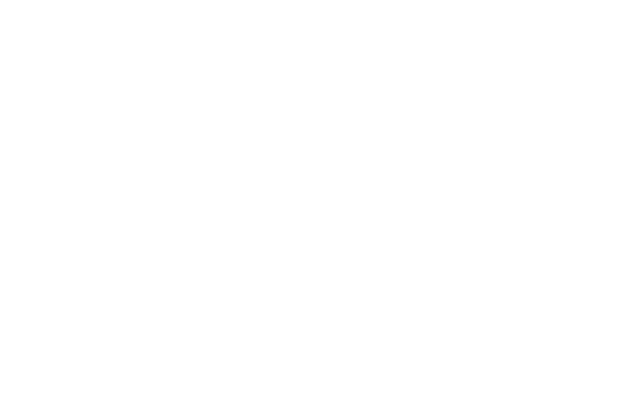
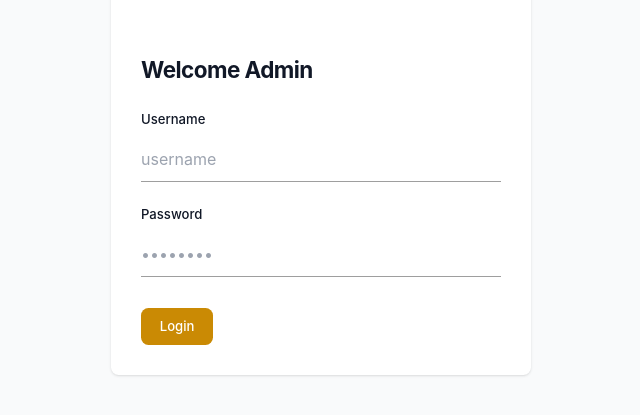
Before and after one commit to BennySlash/Quiz-App, a React (Vite) app: page /admin-login in a window 1280 px wide. Before the commit this address had no page. Shown: the part 221-636 px from the top of the page, without its empty margins (319-959 px from the left). Built offline with nearby package versions, Linux system fonts and the light colour scheme.

Commit message:
admin login

```diff
--- a/package.json
+++ b/package.json
@@ -27,9 +27,7 @@
     "react": "^18.2.0",
     "react-dom": "^18.2.0",
     "react-helmet": "^6.1.0",
-    "react-particles": "^2.12.2",
     "react-router-dom": "^6.20.1",
-    "react-tsparticles": "^2.12.2",
     "realm-web": "^2.0.0",
     "sass": "^1.69.5",
     "tsparticles": "^3.0.3",
--- a/src/App.jsx
+++ b/src/App.jsx
@@ -3,13 +3,15 @@
 import QuizInstruction from "./components/quiz/QuizInstructions";
 import Play from "./components/quiz/Play";
 import QuizSummary from "./components/quiz/QuizSummary";
-import AdminConsole from "./components/AdminConsole";
+import AdminLogin from "./components/admin/AdminLogin";
+import AdminConsole from "./components/admin/AdminConsole";
 
 function App() {
   return (
     <>
       <Routes>
         <Route path="/" element={<Home />} />
+        <Route path="/admin-login" element={<AdminLogin />} />
         <Route path="/admin-console" element={<AdminConsole />} />
         <Route path="/instructions" element={<QuizInstruction />} />
         <Route path="/play-quiz" element={<Play />} />
--- a/src/backend/index.js
+++ b/src/backend/index.js
@@ -5,12 +5,12 @@
 const mongoose = require("mongoose");
 
 const MONGO_URI =
-  "mongodb+srv://biniyamayele:Testing1234@cluster0.xl8ulig.mongodb.net/quiz_test?retryWrites=true&w=majority";
+  "mongodb+srv://biniyamayele:Testing1234@cluster0.xl8ulig.mongodb.net/";
 
-const dotenv = require("dotenv");
+// const dotenv = require("dotenv");
 const app = express();
 
-dotenv.config({ path: "config/config.env" });
+// dotenv.config({ path: "config/config.env" });
 app.use(bodyParser.json());
 app.use(bodyParser.urlencoded({ extended: false }));
 
--- a/src/components/Home.jsx
+++ b/src/components/Home.jsx
@@ -31,7 +31,7 @@
   }
   function handleChange(event) {
     setEmail(event.target.value);
-    console.log(event.target.value);
+    // console.log(event.target.value);
   }
   function setPath() {
     const isPresent = employeeEmails.includes(email);
@@ -56,7 +56,6 @@
         inDuration: "800",
         outDuration: "800",
       });
-
       navigate("/instructions", { state: { fullName: fullName } });
     } else {
       M.toast({
@@ -67,29 +66,33 @@
     }
   }
 
-  const adminConsole = () => {
-    const adminPassword = prompt("Enter Admin Password");
-    if (adminPassword === "quiz@Admin") {
-      M.toast({
-        html: "Welcome Admin",
-        classes: "toast-valid",
-        displayLength: "2600",
-        inDuration: "800",
-        outDuration: "800",
-      });
-      navigate("/admin-console");
-    } else if (adminPassword === null) {
-      return redirect("/");
-    } else if (adminPassword !== "quiz@Admin") {
-      M.toast({
-        html: "Incorrect Password",
-        classes: "toast-invalid",
-        displayLength: "2600",
-        inDuration: "800",
-        outDuration: "800",
-      });
-      return redirect("/");
-    }
+  // const adminConsole = () => {
+  //   const adminPassword = prompt("Enter Admin Password");
+  //   if (adminPassword === "quiz@Admin") {
+  //     M.toast({
+  //       html: "Welcome Admin",
+  //       classes: "toast-valid",
+  //       displayLength: "2600",
+  //       inDuration: "800",
+  //       outDuration: "800",
+  //     });
+  //     navigate("/admin-console");
+  //   } else if (adminPassword === null) {
+  //     return redirect("/");
+  //   } else if (adminPassword !== "quiz@Admin") {
+  //     M.toast({
+  //       html: "Incorrect Password",
+  //       classes: "toast-invalid",
+  //       displayLength: "2600",
+  //       inDuration: "800",
+  //       outDuration: "800",
+  //     });
+  //     return redirect("/");
+  //   }
+  // };
+  const adminConsole = (event) => {
+    event.preventDefault();
+    navigate("/admin-login");
   };
   return (
     <>
--- a/src/components/AdminConsole.jsx
+++ b/src/components/admin/AdminConsole.jsx
@@ -1,5 +1,5 @@
 const AdminConsole = () => {
-  return <div>abebe beso bela</div>;
+  return <h1>abebe beso bela</h1>;
 };
 
 export default AdminConsole;
--- /dev/null
+++ b/src/components/admin/AdminLogin.jsx
@@ -0,0 +1,104 @@
+import { useState } from "react";
+import { useNavigate, redirect } from "react-router-dom";
+import adminEmails from "../../utils/admin";
+import M from "materialize-css";
+
+const AdminConsole = () => {
+  const navigate = useNavigate();
+  const [adminEmail, setAdminEmail] = useState("");
+  const adminPass = "quiz@Admin";
+  const [password, setPassword] = useState("");
+
+  const handlePassword = (event) => {
+    setPassword(event.target.value);
+  };
+  const handleEmail = (event) => {
+    setAdminEmail(event.target.value);
+  };
+  const validate = (event) => {
+    event.preventDefault();
+    const isAdminUser = adminEmails.includes(adminEmail);
+    if (adminPass === password && isAdminUser) {
+      M.toast({
+        html: "Welcome",
+        classes: "toast-valid",
+        displayLength: "2600",
+        inDuration: "800",
+        outDuration: "800",
+      });
+      navigate("/admin-console");
+    } else {
+      M.toast({
+        html: "Invalid Username or Password",
+        classes: "toast-invalid",
+        displayLength: "2600",
+        inDuration: "800",
+        outDuration: "800",
+      });
+
+      setTimeout(() => {
+        navigate(0);
+      }, 650);
+    }
+  };
+  return (
+    <>
+      <section className="bg-gray-50 dark:bg-gray-700 ">
+        <div className="flex flex-col items-center justify-center px-6 py-8 mx-auto md:h-screen lg:py-0">
+          <div className="w-full bg-white rounded-lg shadow dark:border md:mt-0 sm:max-w-md xl:p-0 dark:bg-gray-800 dark:border-gray-700">
+            <div className="p-6 space-y-4 md:space-y-6 sm:p-8">
+              <h1 className="text-xl  font-bold leading-tight tracking-tight text-gray-900 md:text-2xl dark:text-white">
+                Welcome Admin
+              </h1>
+              <form
+                className="space-y-4 md:space-y-6"
+                action="#"
+                onSubmit={validate}
+              >
+                <div>
+                  <label className="block mb-2 text-sm font-medium text-gray-900 dark:text-white">
+                    Username
+                  </label>
+                  <input
+                    onChange={handleEmail}
+                    value={adminEmail}
+                    type="email"
+                    name="email"
+                    id="email"
+                    className="bg-gray-50 border border-gray-300 text-gray-900 sm:text-sm rounded-lg focus:ring-yellow-600 focus:border-yellow-600 block w-full p-2.5 dark:bg-gray-700 dark:border-gray-600 dark:placeholder-gray-400 dark:text-white dark:focus:ring-blue-500 dark:focus:border-blue-500"
+                    placeholder="username"
+                    required=""
+                  />
+                </div>
+                <div>
+                  <label className="block mb-2 text-sm font-medium text-gray-900 dark:text-white">
+                    Password
+                  </label>
+                  <input
+                    onChange={handlePassword}
+                    value={password}
+                    type="password"
+                    name="password"
+                    id="password"
+                    placeholder="••••••••"
+                    className="bg-gray-50 border border-gray-300 text-gray-900 sm:text-sm rounded-lg focus:ring-yellow-600 focus:border-yellow-600 block w-full p-2.5 dark:bg-gray-700 dark:border-gray-600 dark:placeholder-gray-400 dark:text-white dark:focus:ring-blue-500 dark:focus:border-blue-500"
+                    required=""
+                  />
+                </div>
+
+                <button
+                  type="submit"
+                  className="w-50 self-center text-white bg-yellow-600 hover:bg-yellow-700 focus:ring-4 focus:outline-none focus:ring-yellow-300 font-medium rounded-lg text-sm px-5 py-2.5 text-center dark:bg-yellow-600 dark:hover:bg-yellow-700 dark:focus:ring-yellow-800"
+                >
+                  Login
+                </button>
+              </form>
+            </div>
+          </div>
+        </div>
+      </section>
+    </>
+  );
+};
+
+export default AdminConsole;
--- /dev/null
+++ b/src/utils/admin.js
@@ -0,0 +1,7 @@
+let adminEmails = [
+  "biniyam.ayele@gebeya.com",
+  "teka.chernet@gebeya.com",
+  "kaleab.girma@gebeya.com",
+];
+
+export default adminEmails;
```
Also changed, not shown: 1 other file (tests, documents, lock files or other folders).
